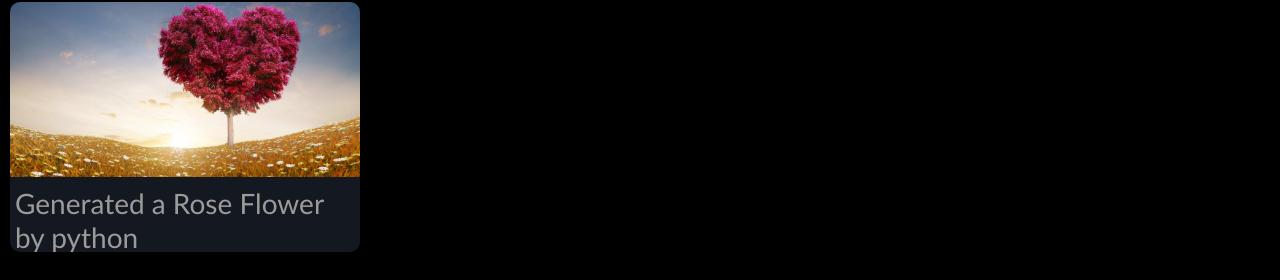
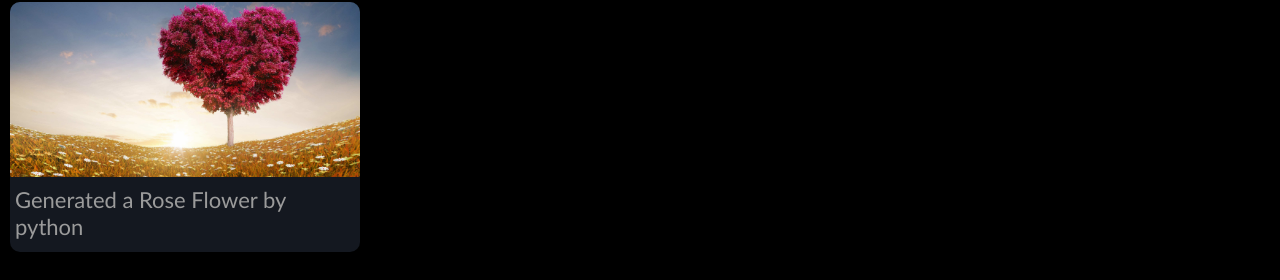
Before and after one commit to thepiratekumarno/portfolio., a plain HTML site: page index.html in a window 1280 px wide. Shown: the part 224-504 px from the top of the page. Drawn offline with Linux system fonts and the light colour scheme.

Commit message:
Update style.css

```diff
--- a/style.css
+++ b/style.css
@@ -326,7 +326,7 @@ background:black;
 .project-title {
     font-family: 'Gill Sans', 'Gill Sans MT', Calibri, 'Trebuchet MS', sans-serif;/* Use the Inter font or your preferred font */
     margin: 5px;
-    font-size: 28px;
+    font-size: 22px;
 }
 
 .social-container img {
```
